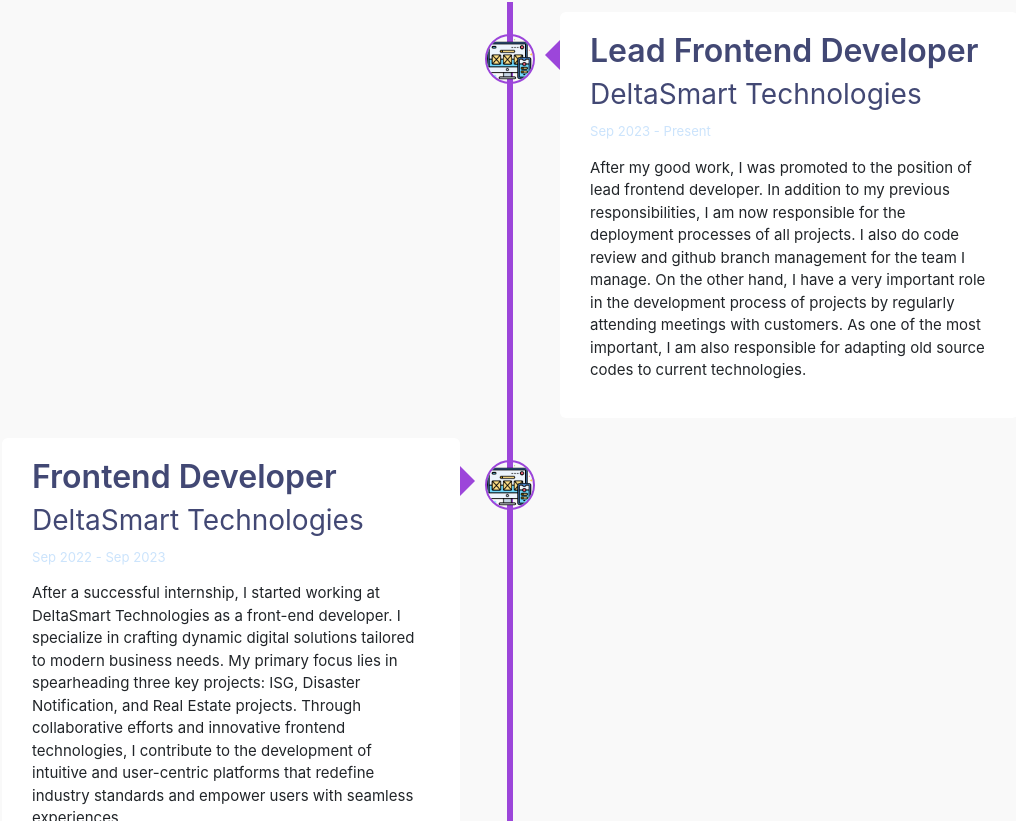
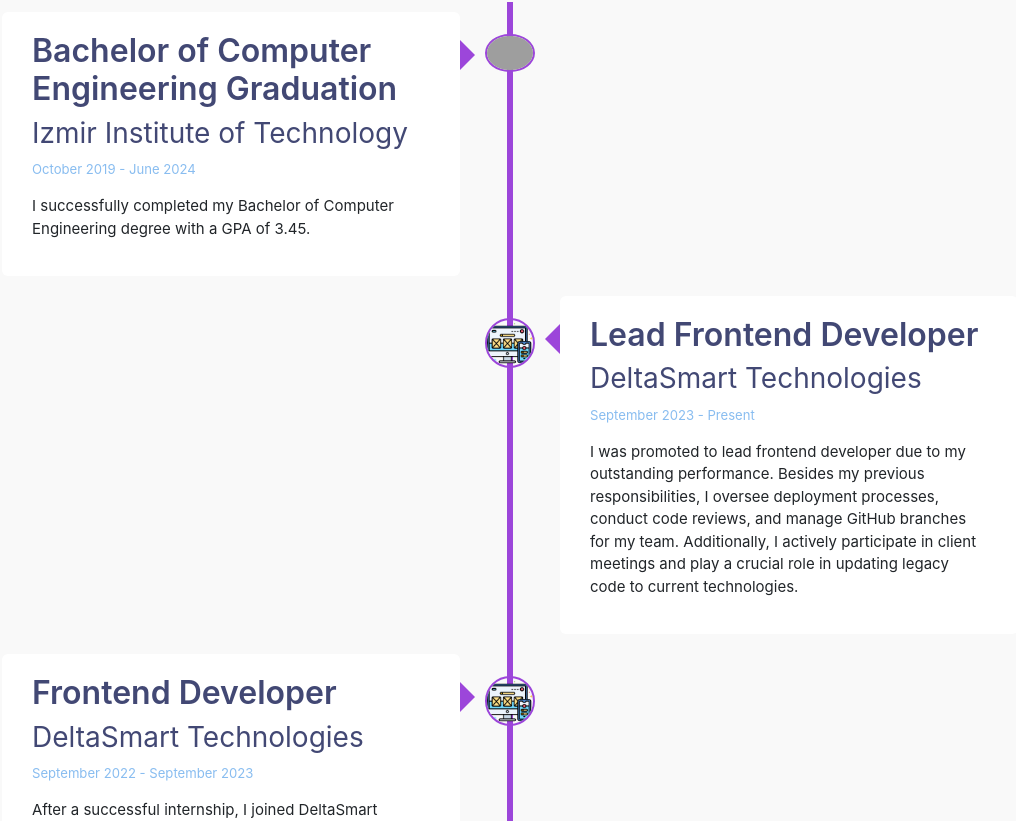
Before and after one commit to sudenurcevik/Portfolio, a React (Create React App) app: page / in a window 1280 px wide. Shown: the part 1799-2620 px from the top of the page, without its empty margins (130-1146 px from the left). Built offline with nearby package versions, Linux system fonts and the light colour scheme; grey boxes are pictures that could not be loaded.

Commit message:
experience and portfolio update

```diff
--- a/src/components/pages/Experience/Experience.css
+++ b/src/components/pages/Experience/Experience.css
@@ -91,7 +91,7 @@
 .text-box small {
   display: inline-block;
   margin-bottom: 15px;
-  color: #cce4fc;
+  color: #89bdf0;
 }
 
 .left-container-arrow {
--- a/src/components/pages/Experience/Experience.jsx
+++ b/src/components/pages/Experience/Experience.jsx
@@ -9,7 +9,7 @@
 
   useEffect(() => {
     console.log(isVisible);
-    if (isVisible) {
+    if (isVisible && !animationStarted) {
       const jobContainers = document.querySelectorAll(".job-container");
       console.log(jobContainers);
       jobContainers.forEach((container, index) => {
@@ -25,22 +25,26 @@
       <div className="container">
         <h2 className="heading">Experiences</h2>
         <div className="timeline">
+          <div className="job-container left-container">
+            <img src={college} alt="college" />
+            <div className="text-box">
+              <h2>Bachelor of Computer Engineering Graduation</h2>
+              <h3>Izmir Institute of Technology</h3>
+              <small>October 2019 - June 2024</small>
+              <p className="description">
+                I successfully completed my Bachelor of Computer Engineering degree with a GPA of 3.45.
+              </p>
+              <span className="left-container-arrow"></span>
+            </div>
+          </div>
           <div className="job-container right-container">
             <img src={work} alt="work" />
             <div className="text-box">
               <h2>Lead Frontend Developer</h2>
               <h3>DeltaSmart Technologies</h3>
-              <small>Sep 2023 - Present</small>
+              <small>September 2023 - Present</small>
               <p className="description">
-                After my good work, I was promoted to the position of lead
-                frontend developer. In addition to my previous responsibilities,
-                I am now responsible for the deployment processes of all
-                projects. I also do code review and github branch management for
-                the team I manage. On the other hand, I have a very important
-                role in the development process of projects by regularly
-                attending meetings with customers. As one of the most important,
-                I am also responsible for adapting old source codes to current
-                technologies.
+                I was promoted to lead frontend developer due to my outstanding performance. Besides my previous responsibilities, I oversee deployment processes, conduct code reviews, and manage GitHub branches for my team. Additionally, I actively participate in client meetings and play a crucial role in updating legacy code to current technologies.
               </p>
               <span className="right-container-arrow"></span>
             </div>
@@ -50,17 +54,9 @@
             <div className="text-box">
               <h2>Frontend Developer</h2>
               <h3>DeltaSmart Technologies</h3>
-              <small>Sep 2022 - Sep 2023</small>
+              <small>September 2022 - September 2023</small>
               <p className="description">
-                After a successful internship, I started working at DeltaSmart
-                Technologies as a front-end developer. I specialize in crafting
-                dynamic digital solutions tailored to modern business needs. My
-                primary focus lies in spearheading three key projects: ISG,
-                Disaster Notification, and Real Estate projects. Through
-                collaborative efforts and innovative frontend technologies, I
-                contribute to the development of intuitive and user-centric
-                platforms that redefine industry standards and empower users
-                with seamless experiences.
+                After a successful internship, I joined DeltaSmart Technologies as a frontend developer. My focus includes developing dynamic digital solutions tailored to modern business needs. I lead projects such as ISG, Disaster Notification, and Real Estate platforms, utilizing innovative frontend technologies to enhance user experiences.
               </p>
               <span className="left-container-arrow"></span>
             </div>
@@ -70,12 +66,9 @@
             <div className="text-box">
               <h2>Frontend Developer Intern</h2>
               <h3>DeltaSmart Technologies</h3>
-              <small>Jun 2022 - Oct 2022</small>
+              <small>June 2022 - October 2022</small>
               <p className="description">
-                I started my internship as frontend developer. I developed a
-                company management system with my team that includes a backend
-                developer and a mobile developer. I successfully completed my
-                internship.
+                During my internship, I collaborated with backend and mobile developers to create a comprehensive company management system. I successfully completed the internship, gaining valuable experience in frontend development.
               </p>
               <span className="right-container-arrow"></span>
             </div>
@@ -83,13 +76,11 @@
           <div className="job-container left-container">
             <img src={college} alt="college" />
             <div className="text-box">
-              <h2>Bachelor of Computer Engineering</h2>
+              <h2>Bachelor of Computer Engineering Beginnings</h2>
               <h3>Izmir Institute of Technology</h3>
-              <small>Oct 2019 - Present</small>
+              <small>October 2019 - June 2022</small>
               <p className="description">
-                In 2019, I started preparatory school at Izmir Institute of
-                Technology and completed it successfully within a year. Then, I
-                started my major, Computer Engineering.
+                I began my journey at Izmir Institute of Technology in 2019, completing preparatory school before starting my major in Computer Engineering.
               </p>
               <span className="left-container-arrow"></span>
             </div>
--- a/src/components/pages/Home/Home.css
+++ b/src/components/pages/Home/Home.css
@@ -119,7 +119,7 @@
   align-items: center; /* Align items vertically */
   justify-content: center; /* Center items horizontally */
   padding: 0.5rem;
-  background-color: #cce4fc;
+  background-color: #89bdf0;
   color: white;
   text-decoration: none;
   border-radius: 2rem;
```
Also changed, not shown: 1 other file (tests, documents, lock files or other folders).
